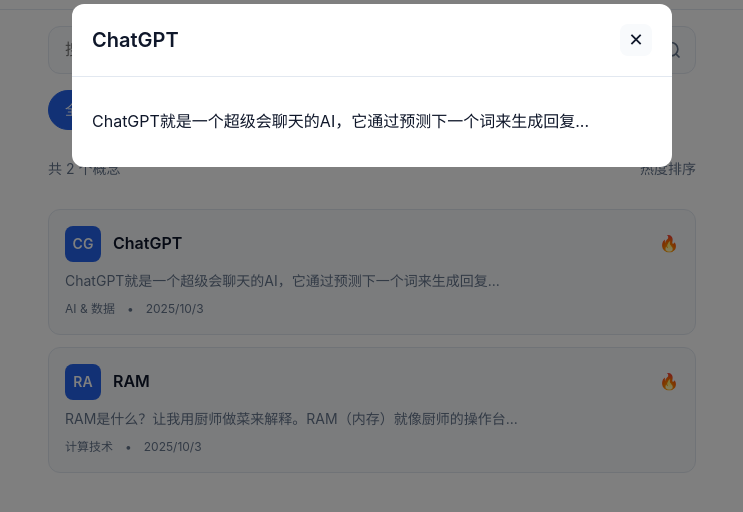
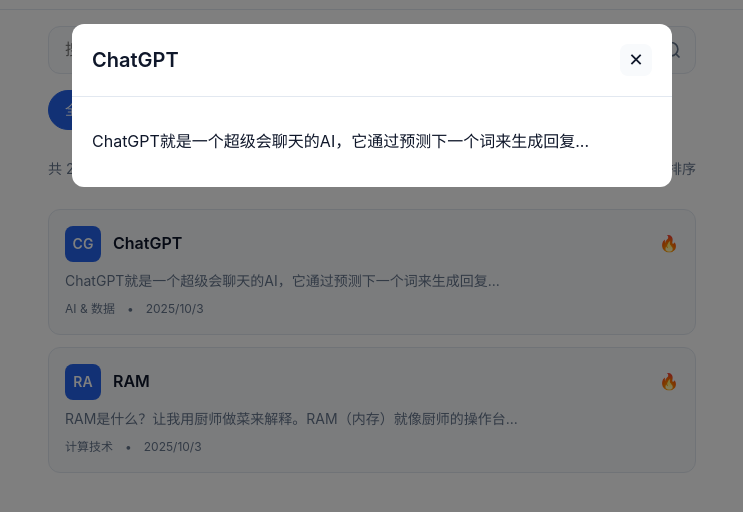
Before and after one commit to zixinlu12/test, a plain HTML site: page index.html in a window 1280 px wide. Both pictures are taken after a click on the element 640 px from the left and 327 px from the top of the page. Shown: the part 56-568 px from the top of the page, without its empty margins (268-1011 px from the left). Drawn offline with Linux system fonts and the light colour scheme; no server answers.

Commit message:
Update index.html

```diff
--- a/index.html
+++ b/index.html
@@ -261,7 +261,7 @@
             transform: scale(0.98);
         }
 
-        /* Modal */
+        /* Modal - improved scroll handling */
         .modal {
             display: none;
             position: fixed;
@@ -279,6 +279,8 @@
             display: flex;
             align-items: flex-start;
             justify-content: center;
+            padding-top: 40px;
+            padding-bottom: 40px;
         }
 
         .modal-content {
@@ -816,8 +818,19 @@
 
             document.getElementById('modalTitle').textContent = concept.name;
             document.getElementById('modalBody').innerHTML = processMarkdown(concept.description);
+
+            // Reset scroll position to top before showing
+            const modalBody = document.getElementById('modalBody');
+            modalBody.scrollTop = 0;
+
+            // Show modal
             document.getElementById('modal').classList.add('active');
             document.body.style.overflow = 'hidden';
+
+            // Ensure modal content starts at top (backup method)
+            setTimeout(() => {
+                modalBody.scrollTop = 0;
+            }, 10);
         }
 
         // Close modal
```
